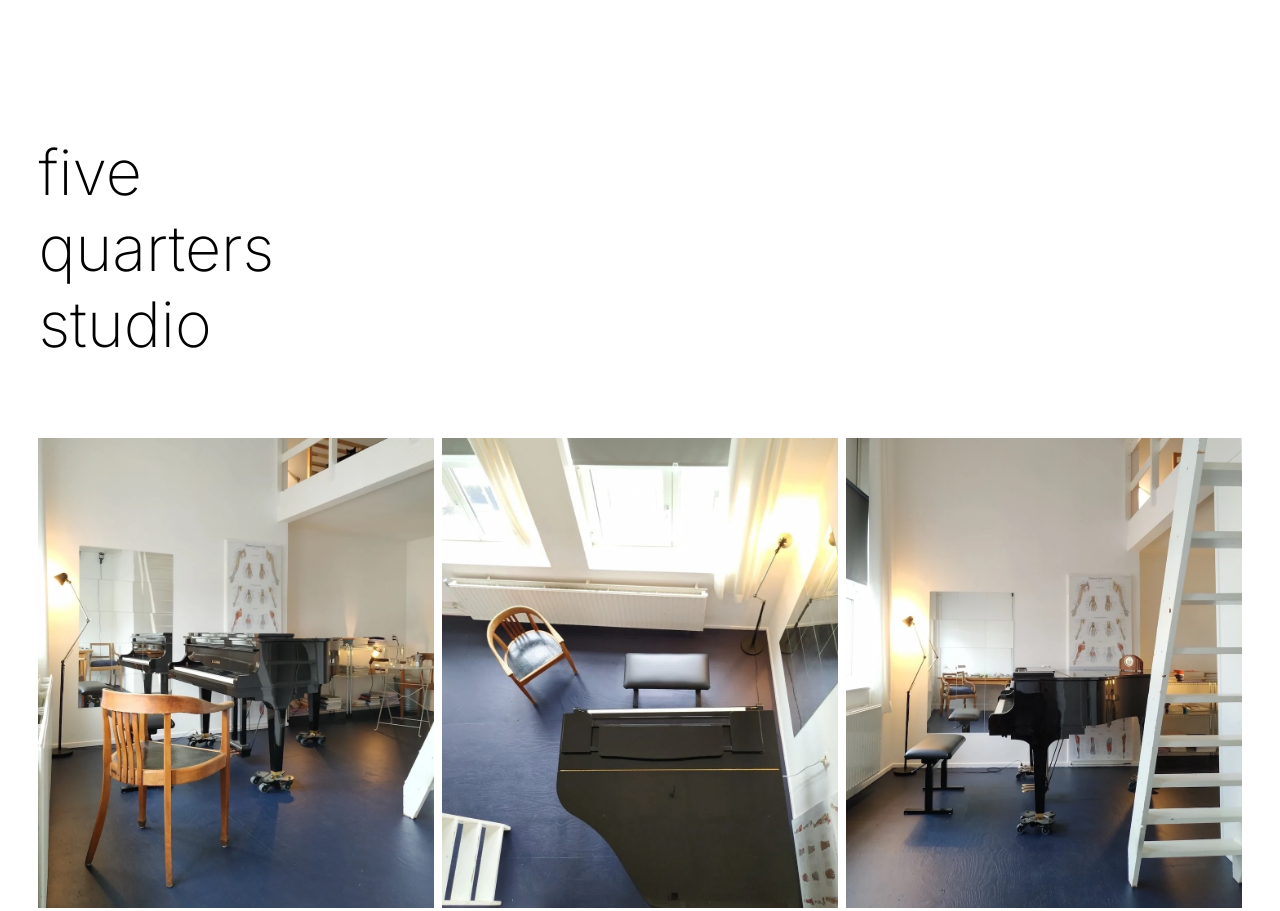
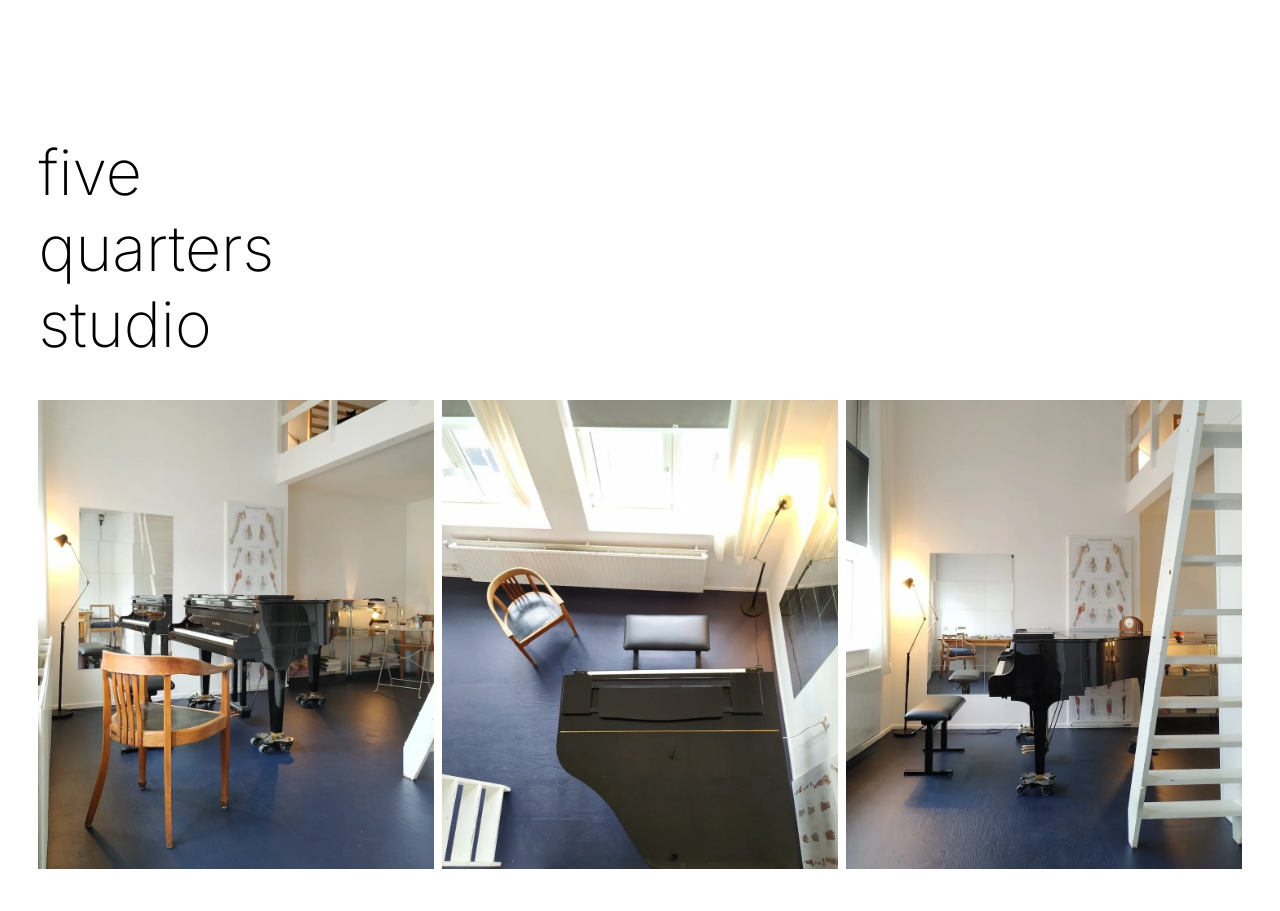
Before and after one commit to ktsirangelos/fivequarters.studio, a plain HTML site: page index.html in a window 1280 px wide. Shown: the part 400-1311 px from the top of the page. Drawn offline with Linux system fonts and the light colour scheme.

Commit message:
Experiment with home

```diff
--- a/index.html
+++ b/index.html
@@ -70,7 +70,7 @@
     </section>
 
     <!-- Studio -->
-    <section class="grid-3">
+    <section class="grid-3" style="margin-top: 100vh;">
       <img src="img/fivequarters.studio.1.webp" alt="studio view 1" id="view-one">
       <img src="img/fivequarters.studio.3.webp" alt="studio view 2" id="view-two">
       <img src="img/fivequarters.studio.2.webp" alt="studio view 3" id="view-three">
--- a/style.css
+++ b/style.css
@@ -201,15 +201,21 @@ main {
 /* Home */
 
 .home {
-  height: 100vh;
+  /* height: 100vh;
   position: relative;
-  margin-bottom: 3vw;
+  margin-bottom: 3vw; */
+
+  bottom: 3vw;
+  /* width: 94vw; */
+  position: absolute;
+  display: flex;
+  justify-content: flex-start;
 }
 
-.name {
-  position: absolute;
-  bottom: 3vw;
-}
+/* .name { */
+/* position: absolute;
+  bottom: 3vw; */
+/* } */
 
 /* Pictures */
 
```
Also changed, not shown: en.html (+1 -1 lines).
